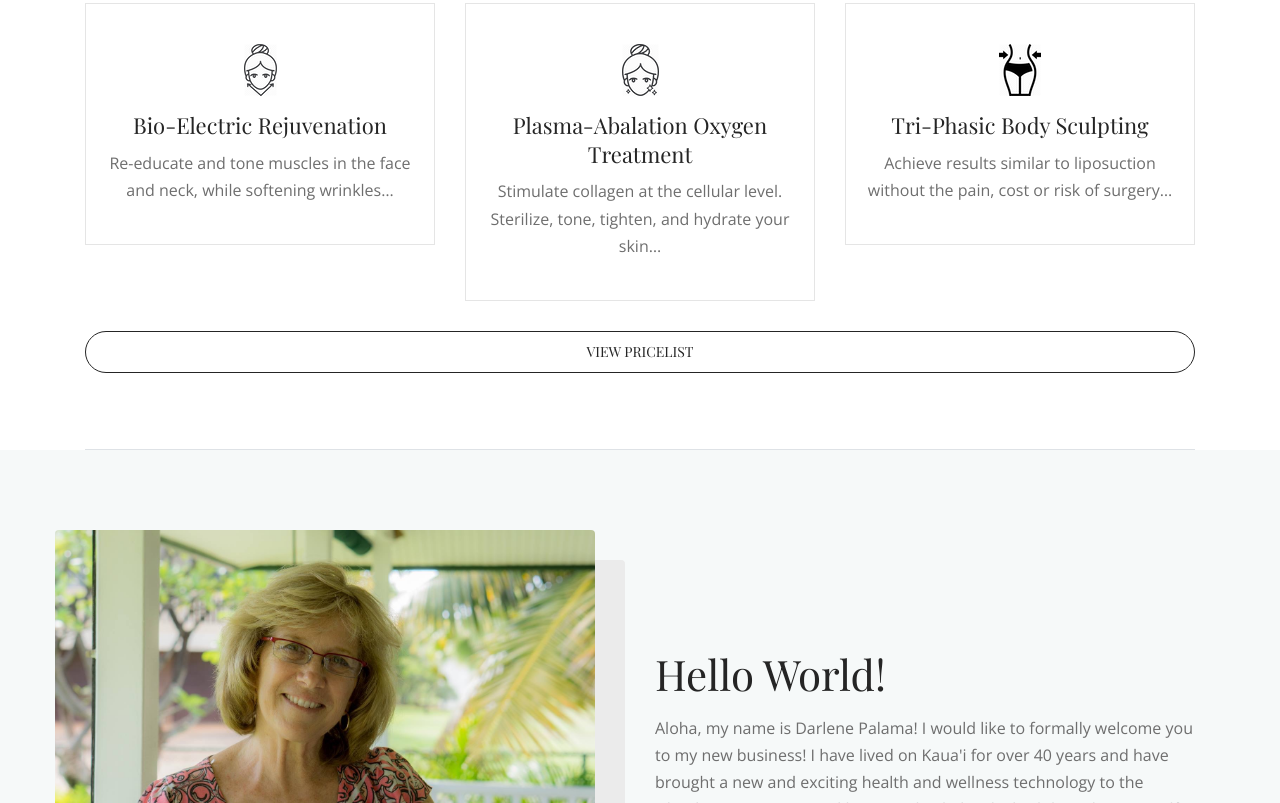
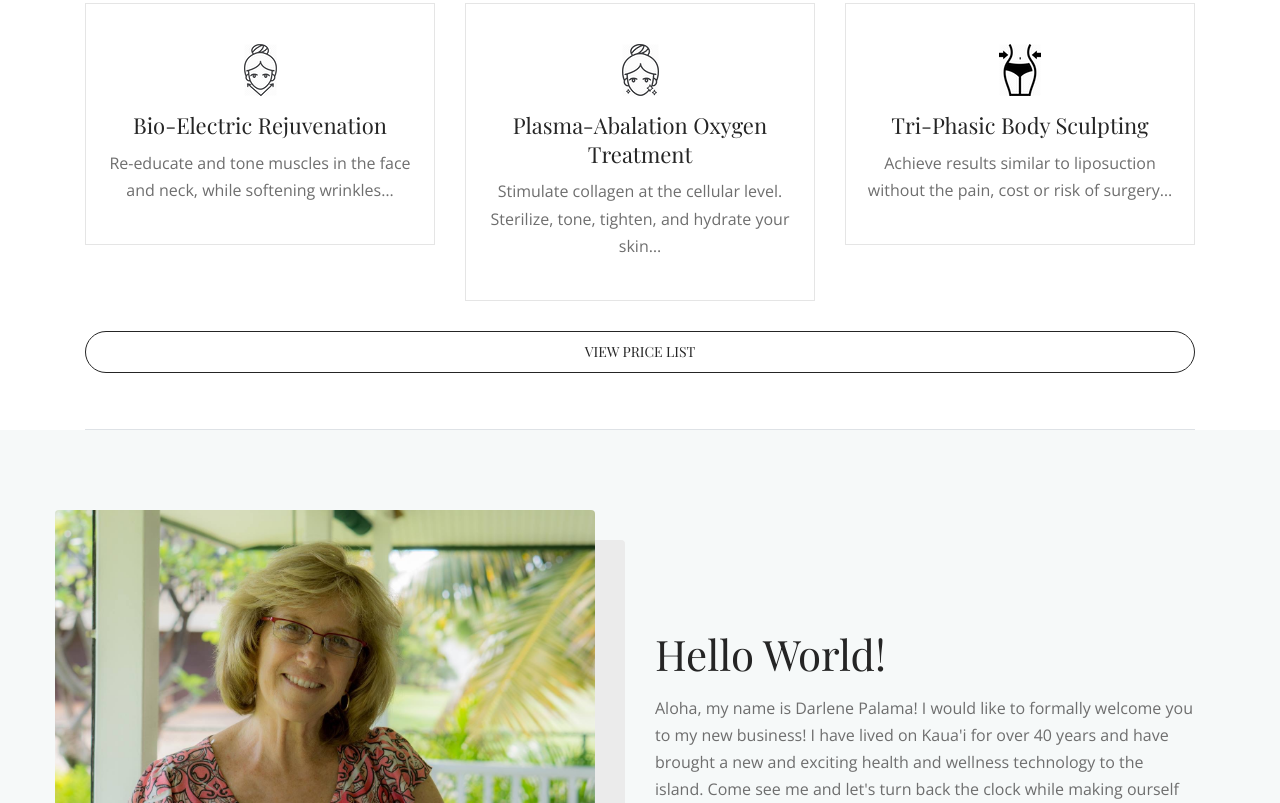
Before and after one commit to kauaipalama/darlenes, a website: page index.html in a window 1280 px wide. Shown: the part 1507-2310 px from the top of the page. Drawn offline with nearby package versions, Linux system fonts and the light colour scheme.

Commit message:
Spelling error in akame-btn in services section

```diff
--- a/index.html
+++ b/index.html
@@ -190,9 +190,9 @@
 
                 <!-- Single Service Area -->
                 <div class="col-12">
-                    <div class="mb-60 wow fadeInUp text-center" data-wow-delay="600ms">
+                    <div class="mb-40 wow fadeInUp text-center" data-wow-delay="600ms">
                         <a href="service.html">
-                        <button type="button" class="akame-btn btn-block">View Pricelist</button>
+                        <button type="button" class="akame-btn btn-block">View Price List</button>
                     </div>
                 </div>
             </div>
```
